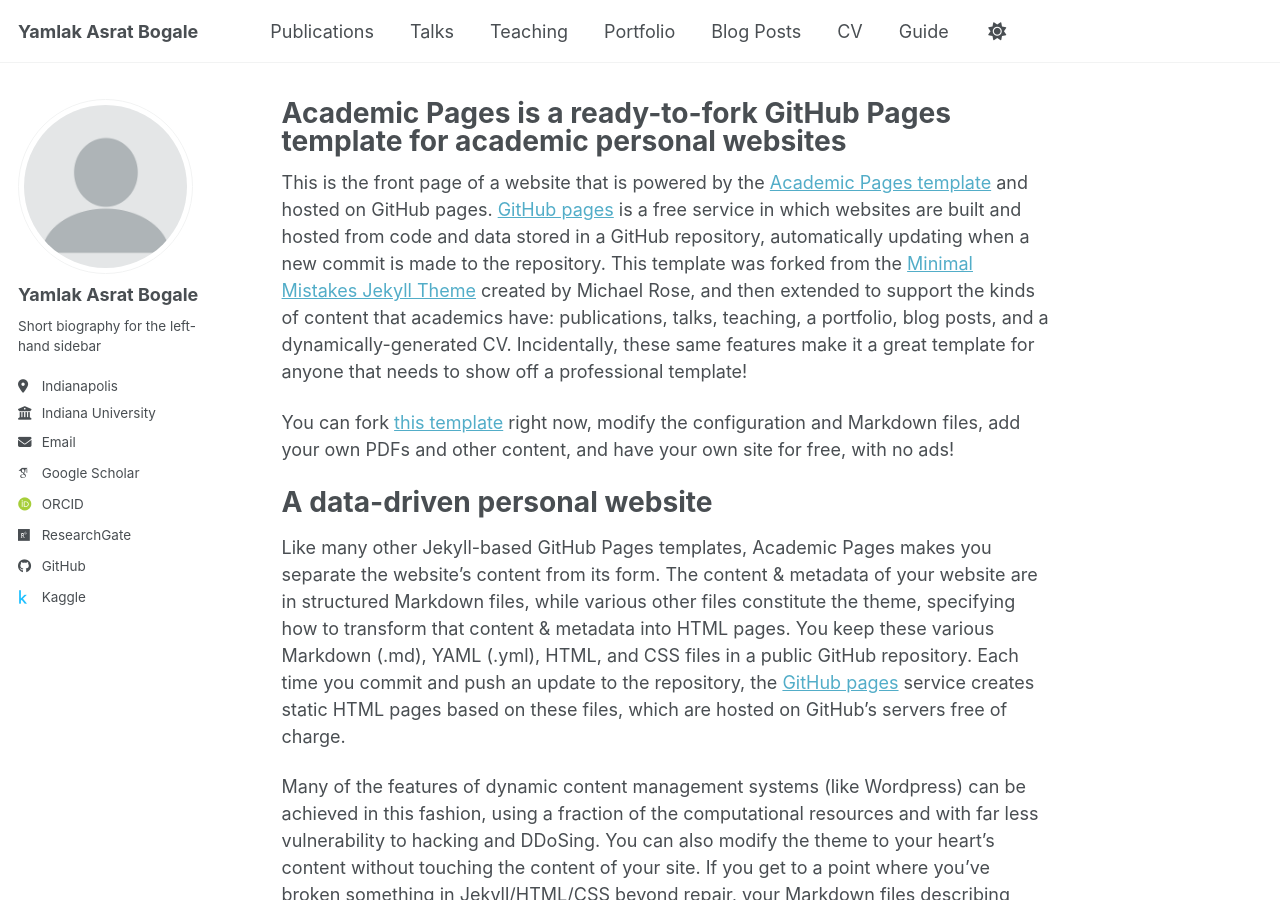
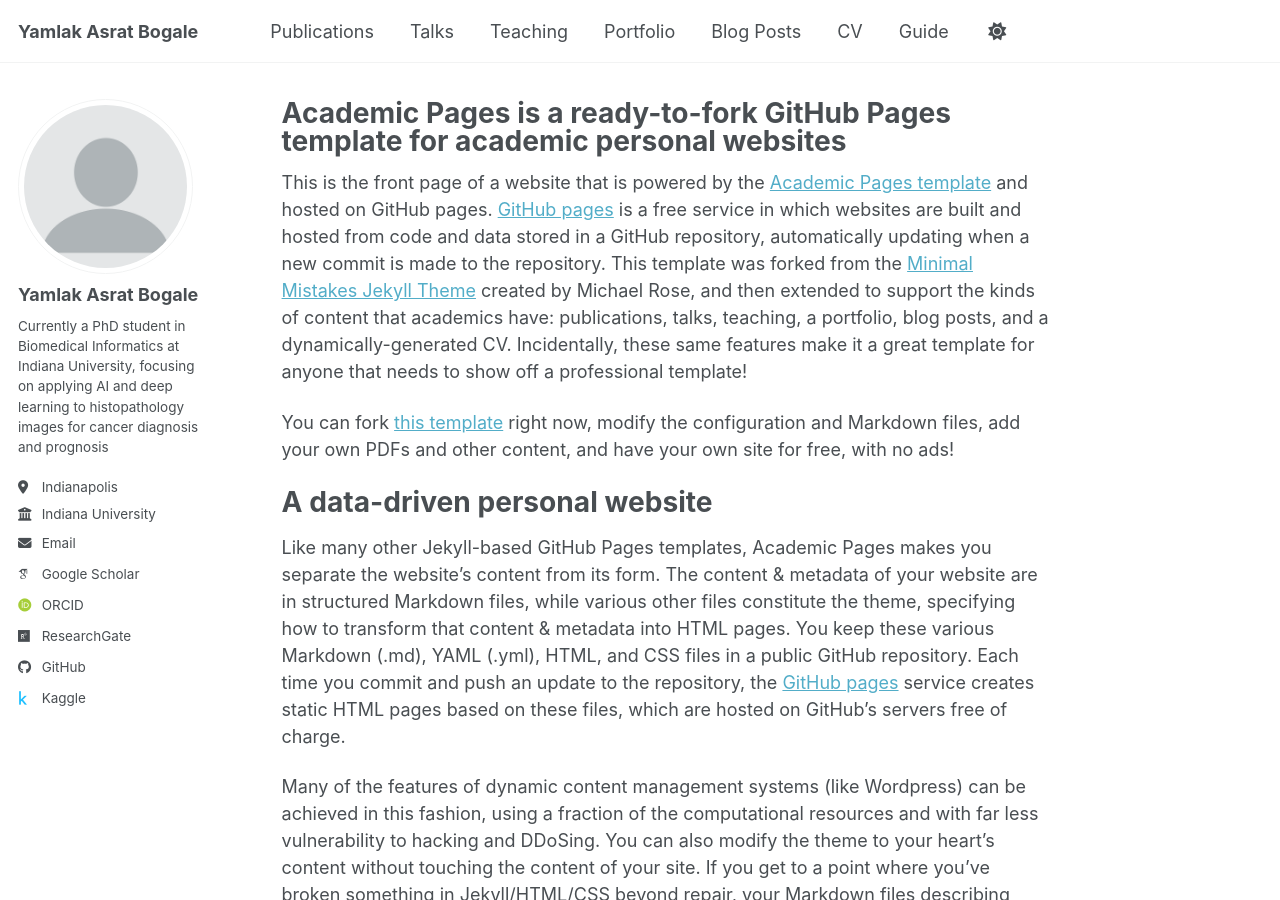
Before and after one commit to yamlakyam/yamlakyam.github.io, a Jekyll site: the page built from _pages/about.md, in a window 1280 px wide and 900 px high. Built offline with Jekyll 4.4.1, drawn with Linux system fonts in a browser that asks for light colours; some web fonts are replaced; a script bundle is joined from its source files by our own code; library files that are not in the unit come from our copies.

Commit message:
Update _config.yml

```diff
--- a/_config.yml
+++ b/_config.yml
@@ -26,7 +26,7 @@ author:
   avatar           : "profile.png"
   name             : "Yamlak Asrat Bogale"
   pronouns         : # example: "she/her"
-  bio              : "Short biography for the left-hand sidebar"
+  bio              : "Currently a PhD student in Biomedical Informatics at Indiana University, focusing on applying AI and deep learning to histopathology images for cancer diagnosis and prognosis"
   location         : "Indianapolis"
   employer         : "Indiana University"
   uri              : # URL
```
